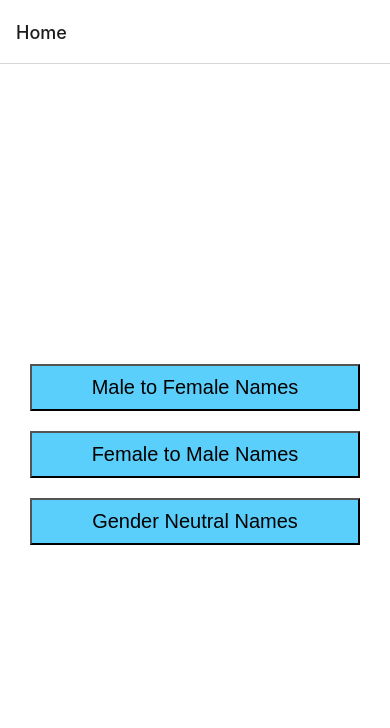
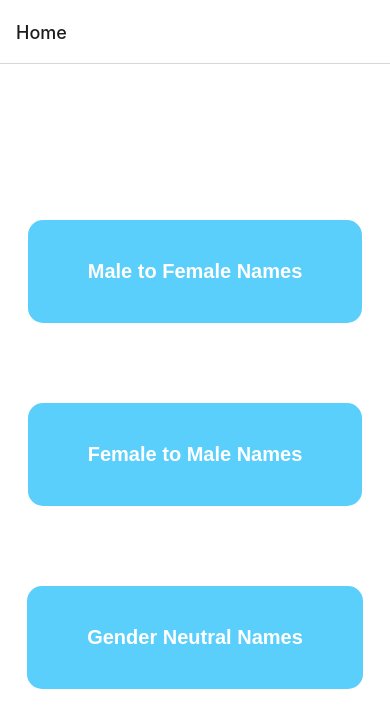
Before and after one commit to ahon54/Name-Generator, a React Native app: screen /Home in a window 390 px wide. Shown: the top 728 px of the page. Built offline with nearby package versions, Linux system fonts and the light colour scheme.

Commit message:
style changes to home buttons

```diff
--- a/Screens/Home.js
+++ b/Screens/Home.js
@@ -5,10 +5,13 @@ import styled from 'styled-components';
 
 const Button = styled.button`
   background-color: #5BCFFB;
-  color: black;
+  color: white;
   font-size: 20px;
-  padding: 10px 60px;
-  margin: 10px 0px;
+  padding: 40px 60px;
+  border-radius: 15px;
+  margin: 40px 0px;
+  border: none;
+  font-weight: bold;
 `
 const Home = () => {
   const handleMtoF = () => {
```
